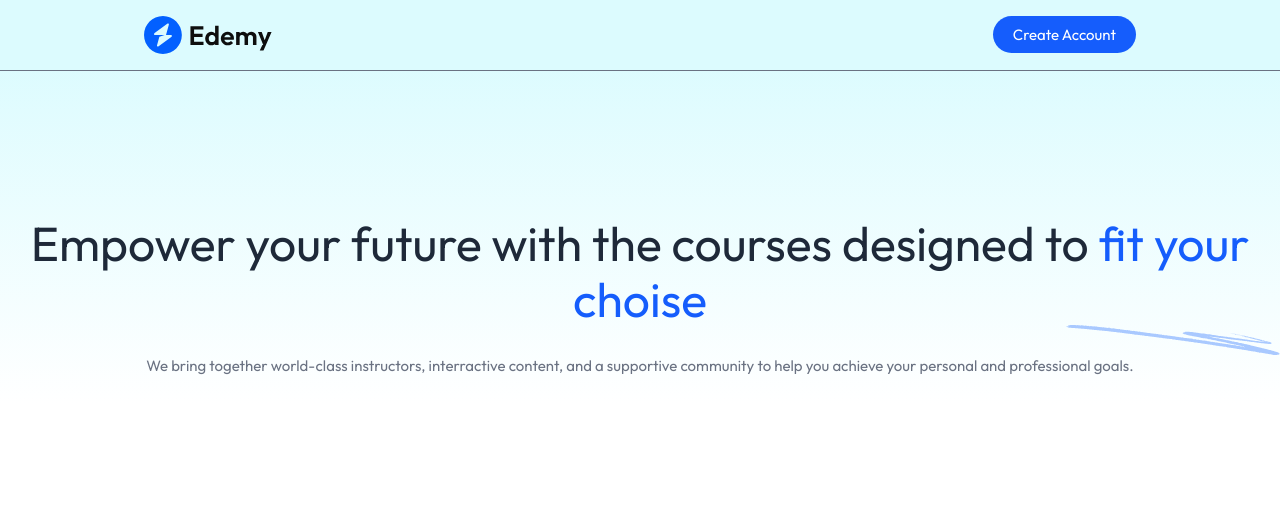
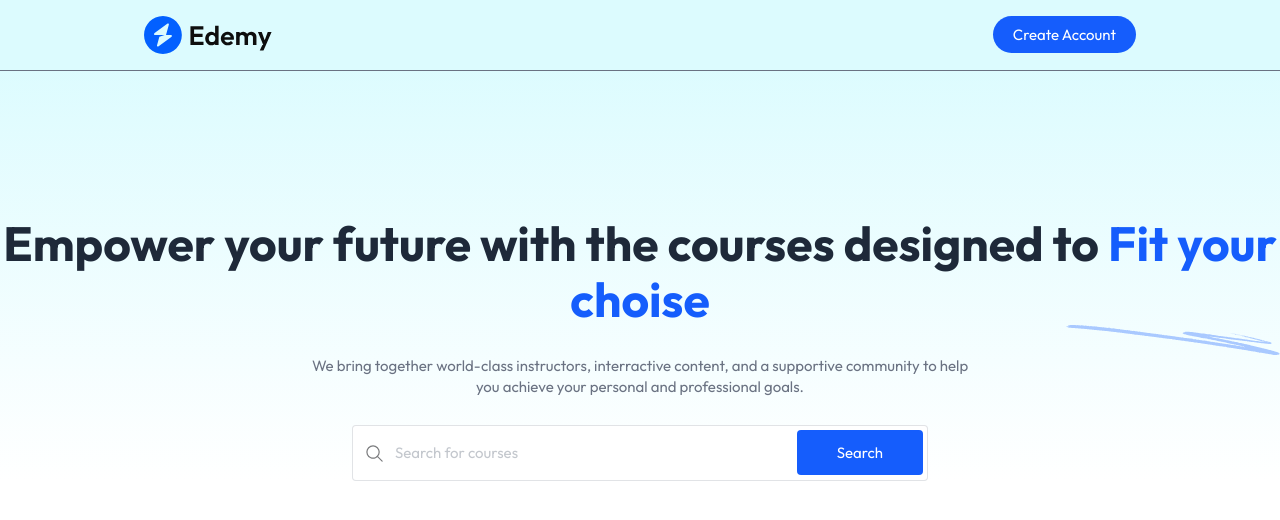
Before and after one commit to dpac14/Learning_Management_System, a React (Vite) app in the folder client/: page / in a window 1280 px wide. Shown: the top 520 px of the page. Built offline with nearby package versions, Linux system fonts and the light colour scheme; no server answers.

Commit message:
Added searchbar in home page

```diff
--- a/client/src/components/students/Hero.jsx
+++ b/client/src/components/students/Hero.jsx
@@ -1,14 +1,16 @@
 import React from 'react';
 import { assets } from '../../assets/assets';
+import SearchBar from './SearchBar';
 
 const Hero = () => {
   return (
     <div className='flex flex-col items-center justify-center w-full md:pt-36 pt-20 px-7 md:px-0 space-y-7 text-center bg-gradient-to-b from-cyan-100/70'>
-    <h1 className='md:text-home-heading-large text-home-heading-small relative font-blod text-gray-800 max-w-3x1 mx-auto'>Empower your future with the courses designed to <span className='text-blue-600'>fit your choise</span><img src={assets.sketch} alt="sketch"  className='md:block hidden absolute -bottom-7 right-0'/></h1>
+    <h1 className='md:text-home-heading-large text-home-heading-small relative font-bold text-gray-800 max-w-3x1 mx-auto'>Empower your future with the courses designed to <span className='text-blue-600'>Fit your choise</span><img src={assets.sketch} alt="sketch"  className='md:block hidden absolute -bottom-7 right-0'/></h1>
 
-    <p className='md:block hidden text-gray-500 max -auto'>We bring together world-class instructors, interractive content, and a supportive community to help you achieve your personal and professional goals.</p>
+    <p className='md:block hidden text-gray-500 max-w-2xl mx-auto'>We bring together world-class instructors, interractive content, and a supportive community to help you achieve your personal and professional goals.</p>
 
     <p className='md:hidden text-gray-500 max-w-sm mx-auto'> We bring together world-class instructors to help you achieve your personal and professional goals</p>
+    <SearchBar/>
     </div>
   );
 }
--- a/client/src/pages/student/Home.jsx
+++ b/client/src/pages/student/Home.jsx
@@ -3,7 +3,7 @@ import Hero from '../../components/students/Hero';
 
 const Home = () => {
   return (
-    <div className='flex flex-col itmes-center space-y-7'>
+    <div className='flex flex-col itmes-center space-y-7 text-center'>
       <Hero />
     </div>
   );
```
